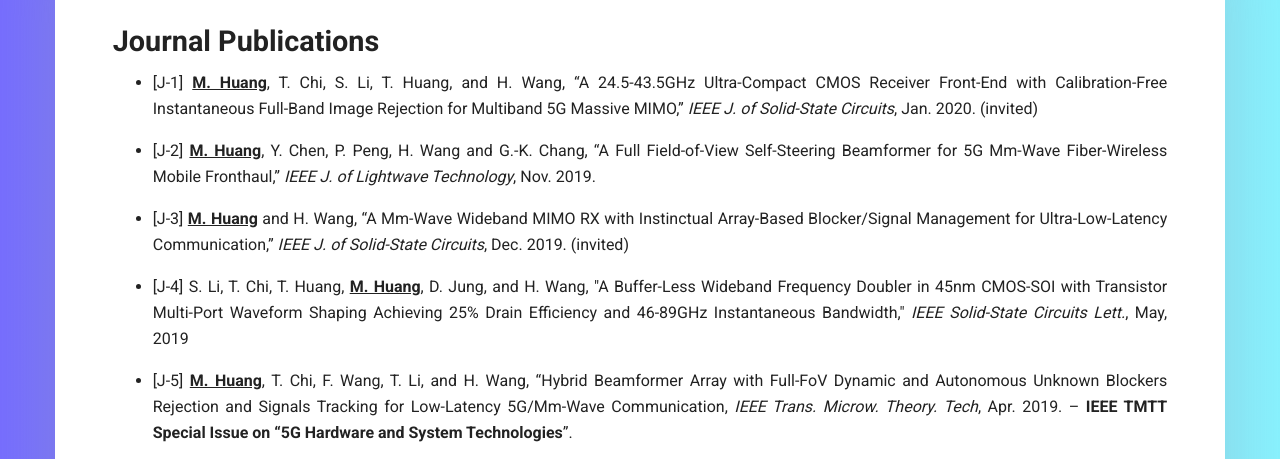
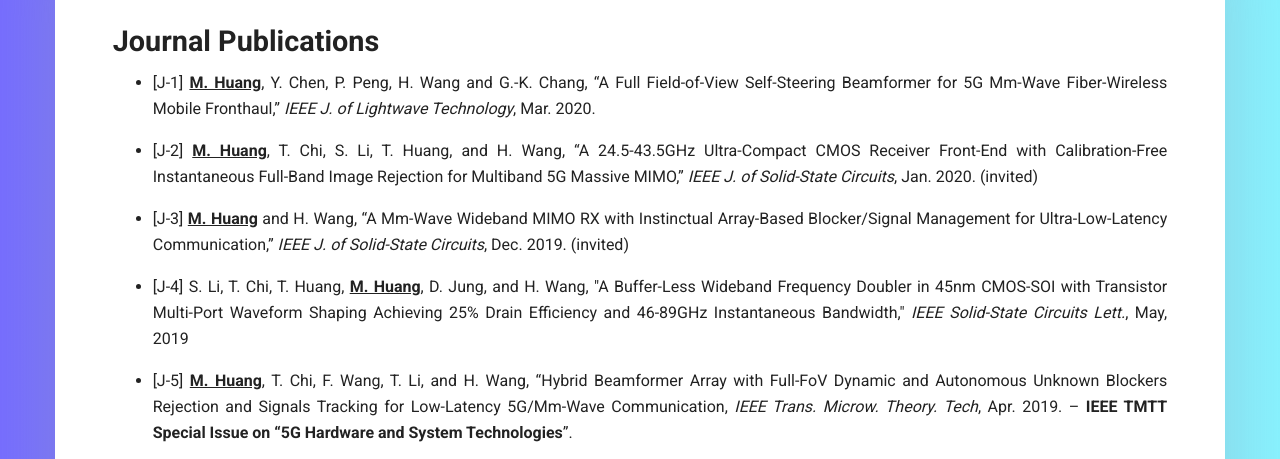
Before and after one commit to sandy8111112004/portfolioMH, a website: page publication.html in a window 1280 px wide. Shown: the part 288-747 px from the top of the page. Drawn offline with Linux system fonts and the light colour scheme.

Commit message:
remove location, update journal, honor outline

```diff
--- a/publication.html
+++ b/publication.html
@@ -84,14 +84,14 @@
 										<p>
 											<ul>
 												<li>
-													[J-1] <span class="lightBold cus-text-underline">M. Huang</span>, T. Chi, S. Li, T. Huang, and H. Wang,
+													[J-1] <span class="lightBold cus-text-underline">M. Huang</span>, Y. Chen, P. Peng, H. Wang and G.-K. Chang,
+													“A Full Field-of-View Self-Steering Beamformer for 5G Mm-Wave Fiber-Wireless Mobile Fronthaul,”
+													<span class='cus-text-italic'>IEEE J. of Lightwave Technology</span>, Mar. 2020.
+												</li>
+												<li>
+													[J-2] <span class="lightBold cus-text-underline">M. Huang</span>, T. Chi, S. Li, T. Huang, and H. Wang,
 													“A 24.5-43.5GHz Ultra-Compact CMOS Receiver Front-End with Calibration-Free Instantaneous Full-Band Image Rejection for Multiband 5G Massive MIMO,”
 													<span class='cus-text-italic'>IEEE J. of Solid-State Circuits</span>, Jan. 2020. (invited)
-												</li>
-												<li>
-													[J-2] <span class="lightBold cus-text-underline">M. Huang</span>, Y. Chen, P. Peng, H. Wang and G.-K. Chang,
-													“A Full Field-of-View Self-Steering Beamformer for 5G Mm-Wave Fiber-Wireless Mobile Fronthaul,”
-													<span class='cus-text-italic'>IEEE J. of Lightwave Technology</span>, Nov. 2019.
 												</li>
 												<li>
 													[J-3] <span class="lightBold cus-text-underline">M. Huang</span> and
```
Also changed, not shown: honor.html (+1 -1 lines), index.html (+0 -2 lines).
